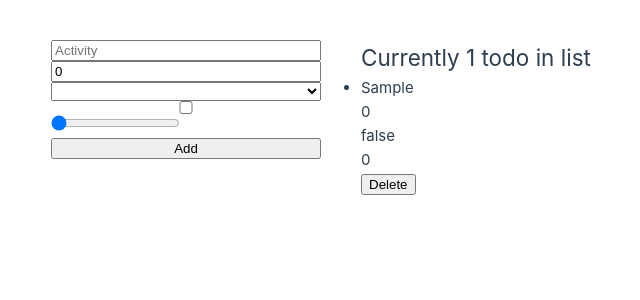
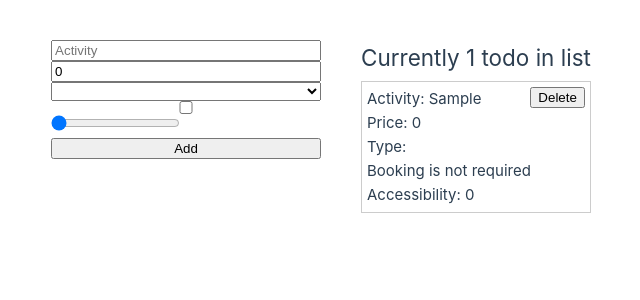
Before and after one commit to NKSL2001/todo-list-vue, a Vue app: page / in a window 1280 px wide. Both pictures are taken after typing "Sample" into the empty fields and a click on the button "Add". Shown: the top 300 px of the page, without its empty margins (319-959 px from the left). Built offline with nearby package versions, Linux system fonts and the light colour scheme; the HTML template or start-up script is replaced by a standard one.

Commit message:
beautify list item

```diff
--- a/src/components/TodoItem.vue
+++ b/src/components/TodoItem.vue
@@ -1,11 +1,11 @@
 <template>
   <li>
-    <span>{{ props.todo.activity }}</span>
-    <span>{{ props.todo.price }}</span>
-    <span>{{ props.todo.type }}</span>
-    <span>{{ props.todo.bookingRequired }}</span>
-    <span>{{ props.todo.accessibility }}</span>
     <button @click="$emit('delete')">Delete</button>
+    <span>Activity: {{ props.todo.activity }}</span>
+    <span>Price: {{ props.todo.price }}</span>
+    <span>Type: {{ props.todo.type }}</span>
+    <span>Booking is {{ !props.todo.bookingRequired ? 'not' : '' }} required</span>
+    <span>Accessibility: {{ props.todo.accessibility }}</span>
   </li>
 </template>
 
@@ -18,7 +18,20 @@ const props = defineProps<{
 </script>
 
 <style scoped>
-li span {
-  display: block;
+li {
+  border: 1px solid #ccc;
+  list-style-type: none;
+  padding: 5px;
+  margin-block: 5px;
+
+  span {
+    display: block;
+  }
+  button {
+    float: right;
+    ::after {
+      float: none;
+    }
+  }
 }
 </style>
```
